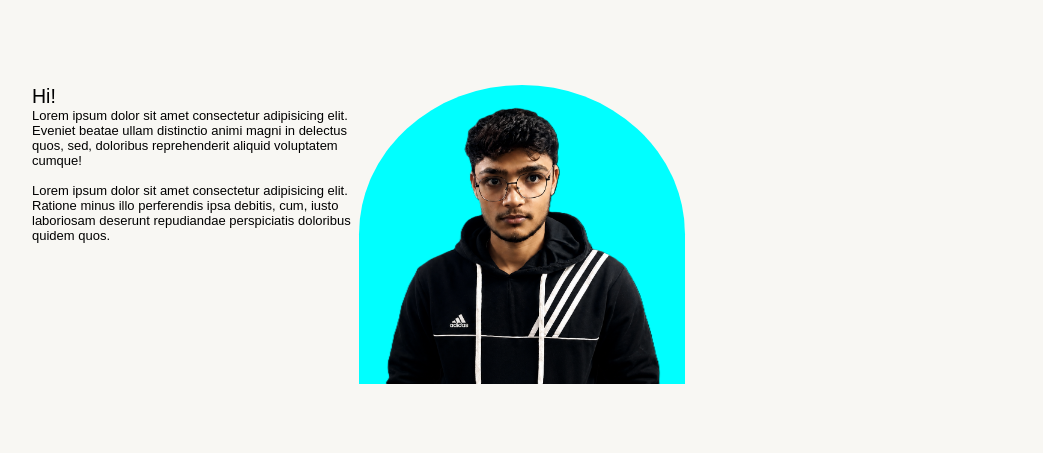
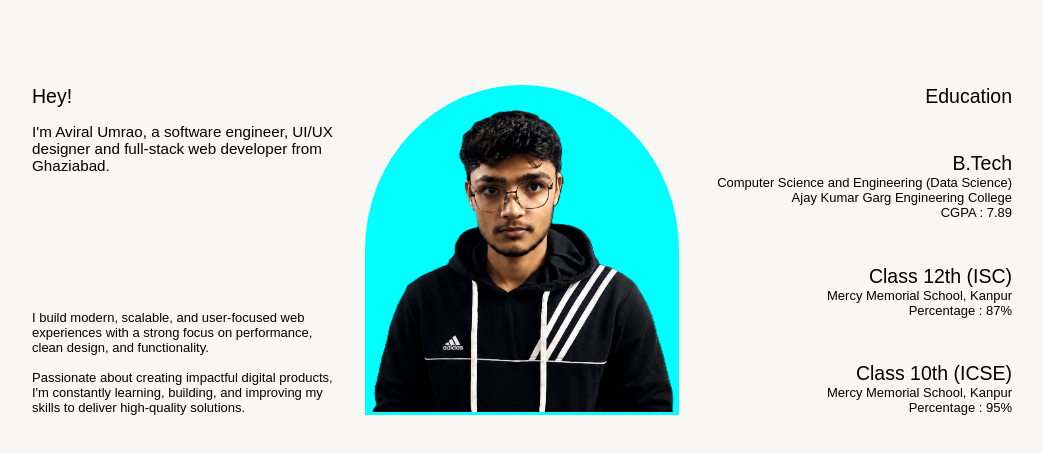
Before and after one commit to aviralumrao/my_portfolio, a plain HTML site: page index.html in a window 1280 px wide. Shown: the part 835-1288 px from the top of the page, without its empty margins (118-1161 px from the left). Drawn offline with Linux system fonts and the light colour scheme; a web font is replaced by a local one.

Commit message:
made about section

```diff
--- a/index.html
+++ b/index.html
@@ -72,19 +72,26 @@
       </section>
 
       <section id="about">
-        <div class="info">
-          <h2>Hi!</h2>
+        <div class="info-left">
+          <div>
+            <h1>Hey!</h1>
+            <br />
+            <h3>
+              I'm Aviral Umrao, a software engineer, UI/UX designer and
+              full-stack web developer from Ghaziabad.
+            </h3>
+          </div>
+
           <div>
             <p>
-              Lorem ipsum dolor sit amet consectetur adipisicing elit. Eveniet
-              beatae ullam distinctio animi magni in delectus quos, sed,
-              doloribus reprehenderit aliquid voluptatem cumque!
+              I build modern, scalable, and user-focused web experiences with a
+              strong focus on performance, clean design, and functionality.
             </p>
             <br />
             <p>
-              Lorem ipsum dolor sit amet consectetur adipisicing elit. Ratione
-              minus illo perferendis ipsa debitis, cum, iusto laboriosam
-              deserunt repudiandae perspiciatis doloribus quidem quos.
+              Passionate about creating impactful digital products, I'm
+              constantly learning, building, and improving my skills to deliver
+              high-quality solutions.
             </p>
           </div>
         </div>
@@ -93,7 +100,27 @@
             <img src="images/my-image.png" alt="aviral" />
           </div>
         </div>
-        <div></div>
+        <div class="info-right">
+          <h1>Education</h1>
+          <div>
+            <h2>B.Tech</h2>
+            <h4>Computer Science and Engineering (Data Science)</h4>
+            <p>Ajay Kumar Garg Engineering College</p>
+            <p>CGPA : 7.89</p>
+          </div>
+
+          <div>
+            <h2>Class 12th (ISC)</h2>
+            <p>Mercy Memorial School, Kanpur</p>
+            <p>Percentage : 87%</p>
+          </div>
+
+          <div>
+            <h2>Class 10th (ICSE)</h2>
+            <p>Mercy Memorial School, Kanpur</p>
+            <p>Percentage : 95%</p>
+          </div>
+        </div>
       </section>
     </main>
   </body>
--- a/style.css
+++ b/style.css
@@ -43,7 +43,7 @@ main {
 
 section {
   scroll-margin-top: 120px;
-  min-height: 100vh;
+
 }
 
 .section-heading {
@@ -92,6 +92,10 @@ menu > a {
 /* MAIN */
 
 /* HOME */
+
+#home{
+  min-height: 100vh;
+}
 
 .hero-txt > h1 {
   font-size: 100px;
@@ -154,22 +158,38 @@ menu > a {
 #about {
   display: grid;
   grid-template-columns: repeat(3, 1fr);
+  gap: 20px;
+}
+
+.info-left{
+  display: flex;
+  flex-direction: column;
   justify-content: space-between;
 }
+.info-image{
+  display: flex;
+  flex-direction: column;
+  align-items: end;
+}
 
-.info-image{
-
-}
 .image-container {
   background-color: aqua;
   border-radius: 50% 50% 0px 0px;
-  padding: 0px 20px ;
-  display: flex;
-  align-items:end;
-  justify-content: center;
 }
 
 .image-container > img{
   object-fit: cover;
   max-width: 100%;
 }
+
+.info-right{
+  display: flex;
+  flex-direction: column;
+  text-align: right;
+}
+
+.info-right{
+  display: flex;
+  flex-direction: column;
+  justify-content: space-between;
+}
```
